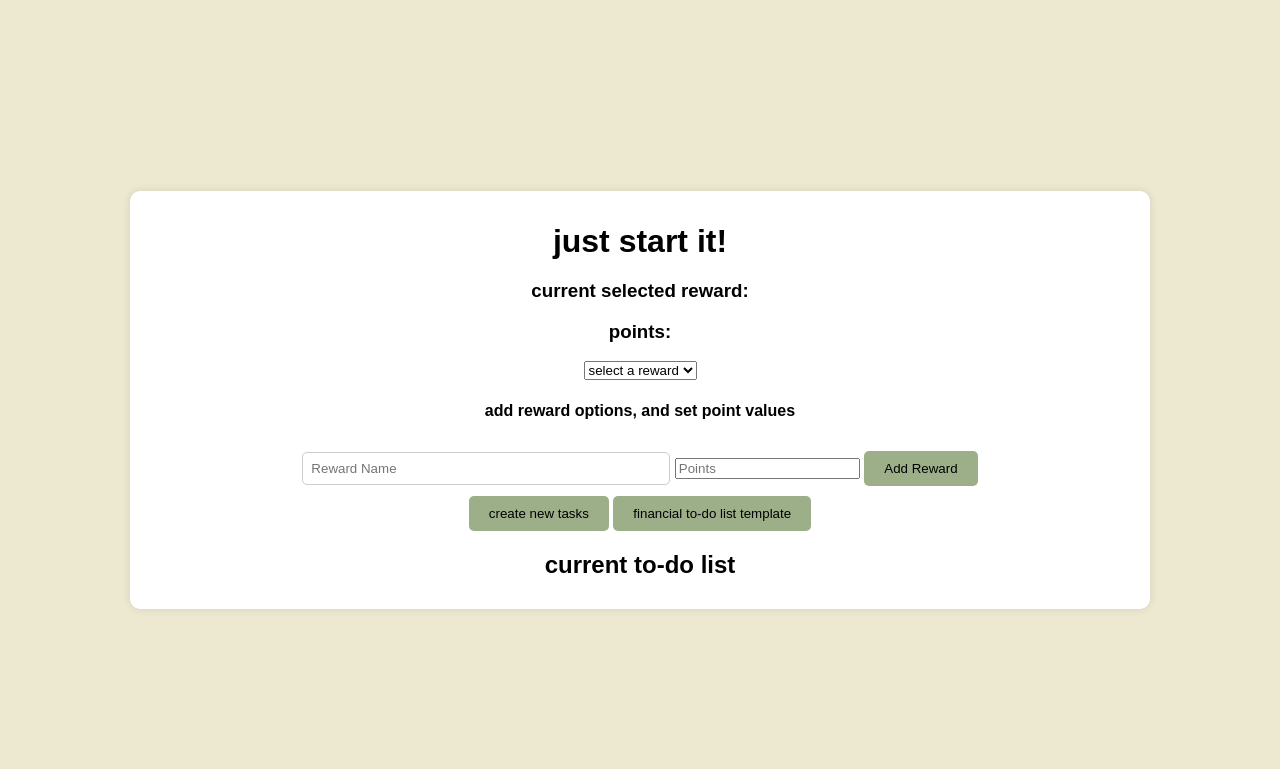
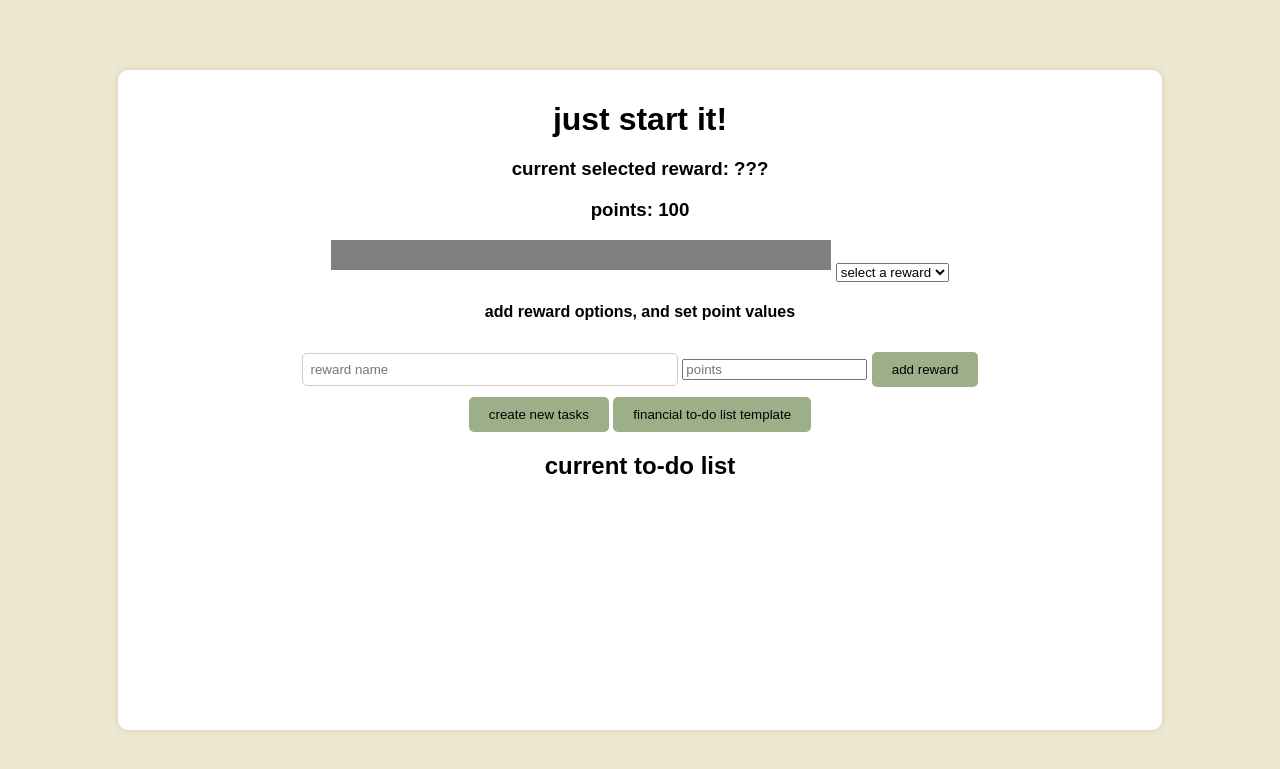
Before and after one commit to marleigha/Just-Start-It-CAM, a Flask app: page / in a window 1280 px wide. Shown: the top 769 px of the page. Run offline with Flask 3, Linux system fonts and the light colour scheme.

Commit message:
progress bar works, but in need of styling

```diff
--- a/static/script.js
+++ b/static/script.js
@@ -1,3 +1,5 @@
+
+
 // Get DOM elements
 const rewardNameInput = document.getElementById('reward-name');
 const rewardPointsInput = document.getElementById('reward-points');
@@ -19,6 +21,7 @@ const taskList = document.getElementById('task-list');
 const downloadTasksBtn = document.getElementById('download-tasks-btn');
 const uploadCsvInput = document.getElementById('csv-upload');
 const uploadTasksBtn = document.getElementById('upload-tasks-btn');
+const progressBar = document.getElementById('progress-bar')
 
 //upload csv templates and turn them into to-dos
 const financialTemplateBtn = document.getElementById('financial-template-btn');
@@ -69,6 +72,8 @@ rewardDropdown.addEventListener('change', () => {
 
     selectedRewardDisplay.textContent = selectedReward.name;
     selectedPointsDisplay.textContent = selectedReward.points;
+    progressBar.max = selectedReward.points;
+
 });
 
 //show the area where you make new tasks
@@ -120,7 +125,7 @@ addTaskBtn.addEventListener('click', () => {
     checkbox.addEventListener('change', toggleComplete);
 
     const span = document.createElement('span');
-    span.textContent = `Task: ${taskName}, Difficulty: ${difficulty}, Urgency: ${urgency}, Start: ${startDate}, End: ${endDate}`;
+    span.textContent = `task: ${taskName}, difficulty: ${difficulty}, urgency: ${urgency}, start: ${startDate}, end: ${endDate}`;
     const taskNameSpan = document.createElement('span');
     taskNameSpan.textContent = taskName;
     difficultySpan = document.createElement('span');
@@ -162,22 +167,30 @@ addTaskBtn.addEventListener('click', () => {
 });
 
 //scratch rn lol
-function pointCalulator(){
+function pointCalulator() {
     return 3;
 }
-
-
-
 
 // Function to toggle task completion
 function toggleComplete(event) {
     const checkbox = event.target;
     const label = checkbox.nextElementSibling; // The task text span
+    const difficulty = label.nextElementSibling;
+    const rawPointSpan = difficulty.nextElementSibling.innerHTML;
+    const pointValue = rawPointSpan.split(' ')[1];
+    currentValue = progressBar.getAttribute("value");
+    console.log('current value', currentValue);
+    console.log('points to add or remove', pointValue)
 
     if (checkbox.checked) {
         label.classList.add('completed');
+        progressBar.setAttribute("value", (parseInt(currentValue)+ parseInt(pointValue)).toString());
+        console.log('points to add', pointValue)
+
     } else {
         label.classList.remove('completed');
+        progressBar.setAttribute("value", (parseInt(currentValue)- parseInt(pointValue)).toString());
+        console.log('points to remove', pointValue)
     }
 };
 
--- a/static/style.css
+++ b/static/style.css
@@ -13,7 +13,8 @@ body {
   padding: 10px;
   border-radius: 10px;
   box-shadow: 0 0 10px rgba(0, 0, 0, 0.1);
-  width: 1000px;
+  width: 80%;
+  height: 80%;
   text-align: center;
 }
 
@@ -121,3 +122,17 @@ input[type="checkbox"]:checked::before {
 .hidden {
   display: none;
 }
+
+progress {
+  width: 500px;
+  background-color: #f0f0f0;
+  height: 30px;
+  margin-bottom: 10px;
+  border-radius: 15px;
+}
+
+.progress {
+  width: 0px;
+  height: 100%;
+  background-color: #4caf50;
+  transition: width 0.3s ease;}
--- a/templates/index.html
+++ b/templates/index.html
@@ -1,51 +1,57 @@
 <!DOCTYPE html>
 <html lang="en">
+
 <head>
     <meta charset="UTF-8">
     <meta name="viewport" content="width=device-width, initial-scale=1.0">
     <title>To-Do List</title>
     <link rel="stylesheet" href="../static/style.css">
 </head>
+
 <body>
     <div class="container">
         <h1>just start it!</h1>
 
         <!-- Input area for rewards -->
         <div id="reward-section">
-            <h3>current selected reward: <span id="selected-reward"></span></h3>
-            <h3>points: <span id="selected-points"></span></h3>
+            <h3>current selected reward: <span id="selected-reward"> ???</span></h3>
+            <h3>points: <span id="selected-points">100</span></h3>
+            <span>
+                <progress id="progress-bar" max="100" value="0">0%</progress>
+            </span>
+
 
             <select id="reward-dropdown">
                 <option value="" disabled selected>select a reward</option>
             </select>
 
             <h4>add reward options, and set point values</h4>
-            <input type="text" id="reward-name" placeholder="Reward Name" />
-            <input type="number" id="reward-points" placeholder="Points" min="1" />
-            <button id="add-reward-btn">Add Reward</button>
+            <input type="text" id="reward-name" placeholder="reward name" />
+            <input type="number" id="reward-points" placeholder="points" min="1" />
+            <button id="add-reward-btn">add reward</button>
 
             <!-- Dropdown for selecting rewards -->
         </div>
 
         <!-- Input area for tasks -->
         <button id="create-tasks-btn">create new tasks</button>
-        <button id="close-creation-btn" class = 'hidden'>close task creation</button>
-        <div id="task-section" class = 'hidden'>
+        <button id="close-creation-btn" class='hidden'>close task creation</button>
+        <div id="task-section" class='hidden'>
             <input type="text" id="task-name" placeholder="Task Name" />
             <select id="difficulty">
-                <option value="" disabled selected>Select Difficulty</option>
-                <option value="Easy">Easy</option>
-                <option value="Medium">Medium</option>
-                <option value="Hard">Hard</option>
+                <option value="" disabled selected>select difficulty</option>
+                <option value="easy">easy</option>
+                <option value="medium">medium</option>
+                <option value="hard">hard</option>
             </select>
             <select id="urgency">
-                <option value="" disabled selected>Select Urgency</option>
-                <option value="Urgent">Urgent</option>
-                <option value="Non-Urgent">Non-Urgent</option>
+                <option value="" disabled selected>select urgency</option>
+                <option value="urgent">urgent</option>
+                <option value="non-Urgent">non-Urgent</option>
             </select>
             <input type="date" id="start-date" value="">
             <input type="date" id="end-date" />
-            <button id="add-task-btn">Add Task</button>
+            <button id="add-task-btn">add task</button>
         </div>
 
         <button id="financial-template-btn">financial to-do list template</button>
@@ -58,4 +64,5 @@
 
     <script src="../static/script.js"></script>
 </body>
+
 </html>
```
